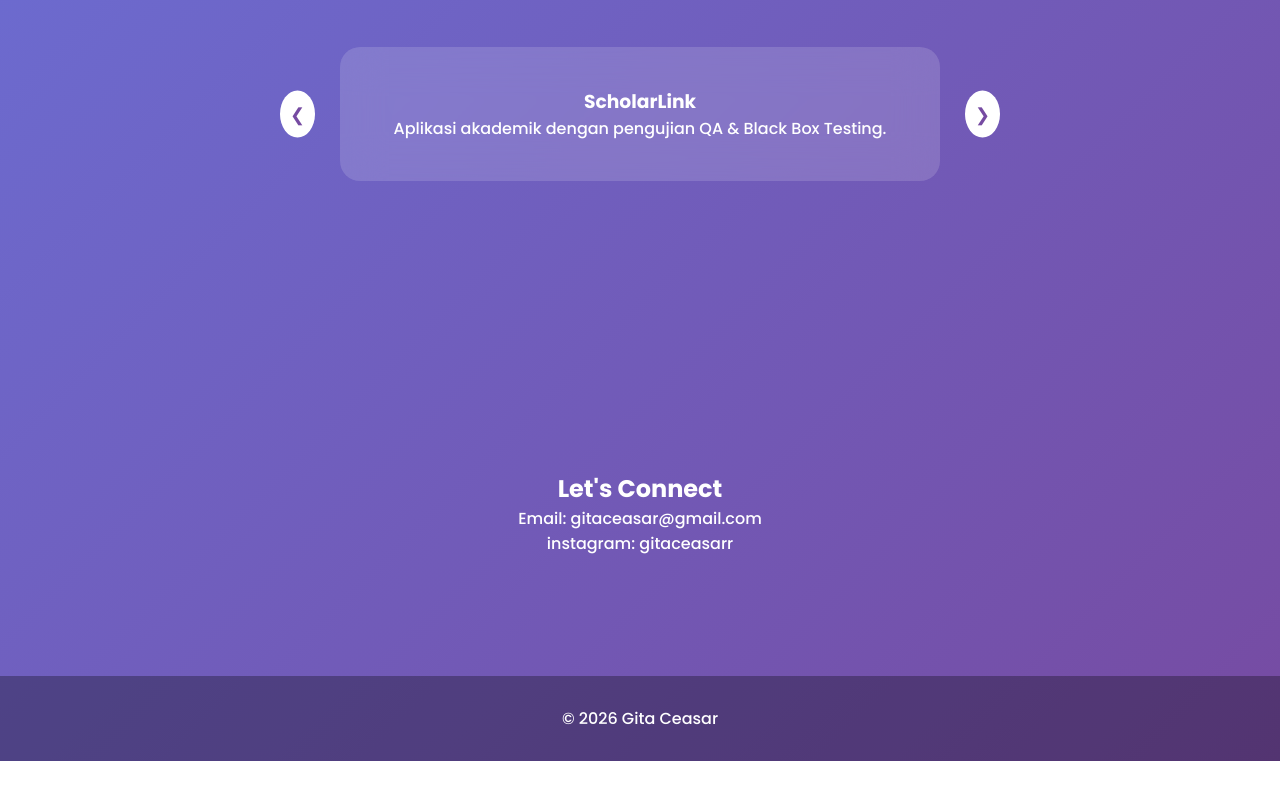
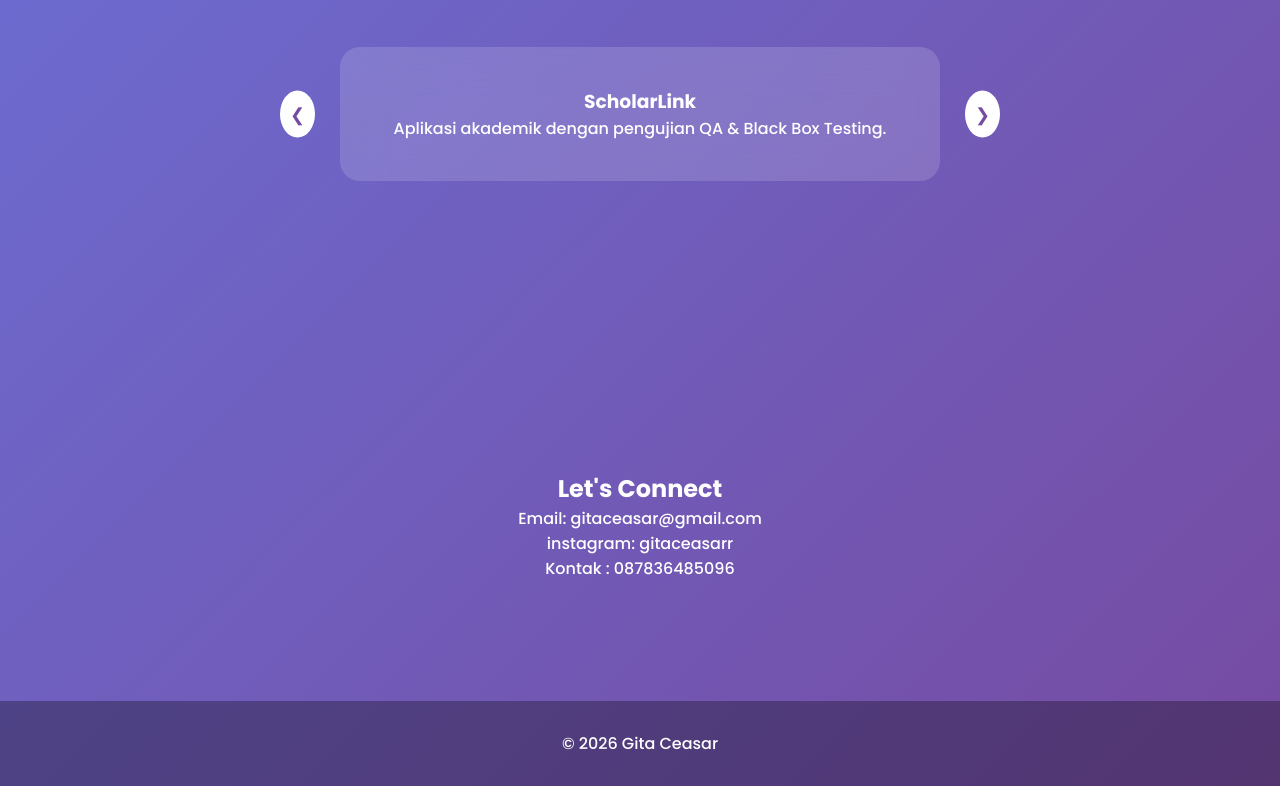
Before and after one commit to gitaceasar-collab/gitaceasarrani-collab.github.io, a plain HTML site: page index.html in a window 1280 px wide. Shown: the part 1283-2069 px from the top of the page. Before the commit the page ends 2044 px from the top, so only its background shows below. Drawn offline with Linux system fonts and the light colour scheme.

Commit message:
Update index.html

```diff
--- a/index.html
+++ b/index.html
@@ -59,6 +59,7 @@
   <h2>Let's Connect</h2>
   <p>Email: gitaceasar@gmail.com</p>
   <p>instagram: gitaceasarr</p>
+   <p>Kontak : 087836485096</p>
 </section>
 
 <footer>
```
